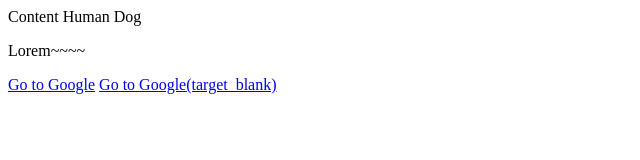
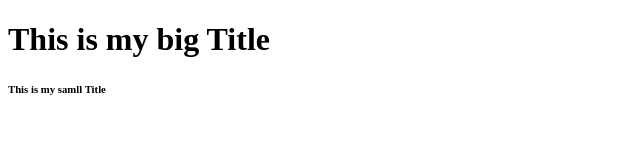
Before and after one commit to yshjft/KakaoTalkCloneCoding, a plain HTML site: page index.html in a window 1280 px wide. Shown: the whole page, without its empty margins (0-640 px from the left). Drawn offline with Linux system fonts and the light colour scheme.

Commit message:
third commit. 변경된 index.html이며 이론 강의 2-4 코드 실습

```diff
--- a/index.html
+++ b/index.html
@@ -1,15 +1,14 @@
-<!-- 2-3. Anatomy of a HTML tag -->
-<!--html 이론 강의를 따라 작성한 코드입니다-->
+<!-- 2-4. Our first HTML document -->
+<!-- 기존 2-3 내용은 note.txt로 이동시켰습니다. -->
+<!-- <!DOCTYPE html>는 self-contained 태그. 닫을 필요 없습니다.-->
+<!DOCTYPE html>
+<html>
+<head>
 
-<!-- 웹 페이지가 index파일을 먼저 찾도록 설정되어 있다. -->
-<!-- 당연히 지금 작성하는 것은 아래 필요 없는 가짜 태그들이다. -->
-<name attribute="value">Content</name>
-<human gender="male">Human</human>
-<dog breed="germam-shpard">Dog</dog>
-
-<!-- 이거는 실제 존재하는 태그 -->
-<title>THi is the title of the document</title>
-<p>Lorem~~~~</p>
-<a href="http://google.com">Go to Google</a>
-<!--새로운 창을 열기 위해서는 target="_blank"-->
-<a href="http://google.com" target="_blank">Go to Google(target_blank)</a>
+    <title>This is my title</title>
+</head>
+<body>
+    <h1>This is my big Title</h1>
+    <h6>This is my samll Title</h6>
+</body>
+</html>
```
